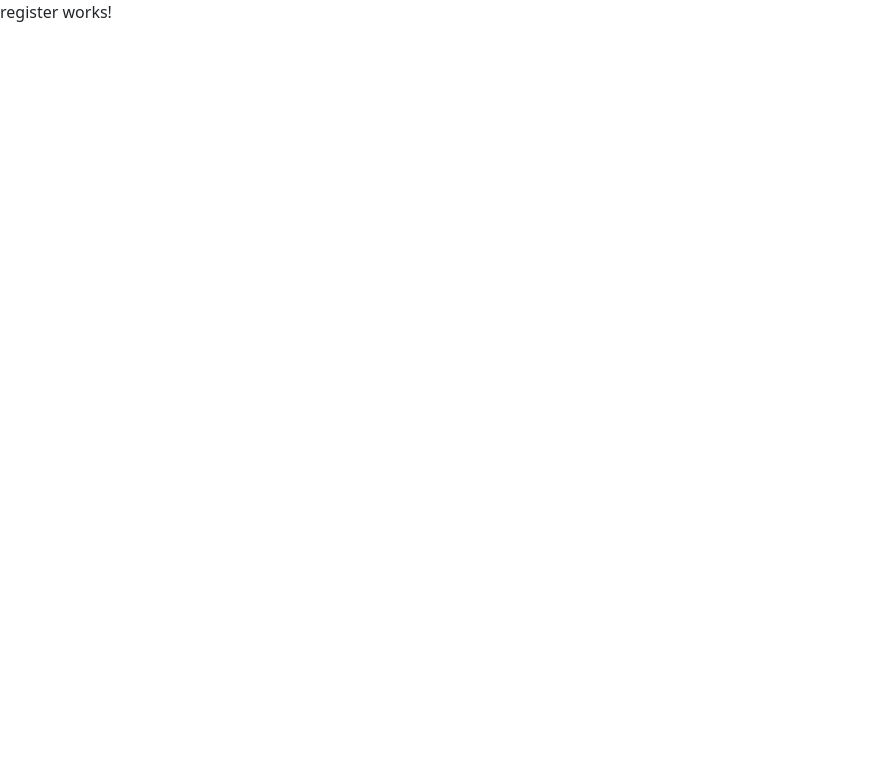
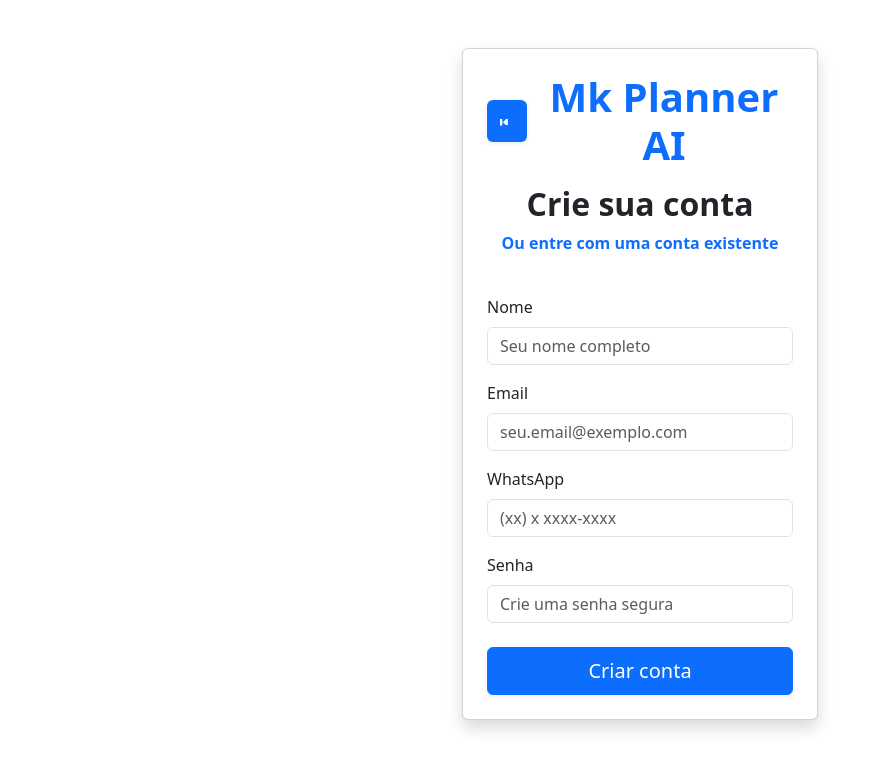
Before and after one commit to MarcosCarvalho45/agenda-ia, an Angular app: page /register in a window 1280 px wide. Shown: the top 770 px of the page, without its empty margins (0-883 px from the left). Built offline with nearby package versions, Linux system fonts and the light colour scheme.

Commit message:
feat: component de registro de usuario conectado

```diff
--- a/src/app/components/register/register.component.html
+++ b/src/app/components/register/register.component.html
@@ -1 +1,48 @@
-<p>register works!</p>
+<form [formGroup]="registerForm" (ngSubmit)="onSubmit()">
+  <div class="container mt-5">
+    <div class="row justify-content-center">
+      <div class="col-md-4">
+        <div class="card shadow p-4 rounded-2">
+          <div class="text-center mb-4">
+            <div class="d-flex align-items-center justify-content-center mb-3">
+              <div class="bg-primary text-white rounded-2 p-2 me-2 shadow-sm">
+                <svg xmlns="http://www.w3.org/2000/svg" width="24" height="24" fill="currentColor"
+                     class="bi bi-p" viewBox="0 0 16 16">
+                  <path d="M7.146 6.354L4.808 8.691V6.002H3.318V10.39h1.49v-2.68l2.338 2.337h1.41V6.002H7.146z" />
+                </svg>
+              </div>
+              <h1 class="fw-bold mb-0 text-primary">Mk Planner AI</h1>
+            </div>
+            <h2 class="mt-3 fw-bold text-dark">Crie sua conta</h2>
+            <p class="text-primary" (click)="criarNovaAgenda()"> <strong>Ou entre com uma conta existente</strong></p>
+          </div>
+
+          <div class="mb-3">
+            <label for="nome" class="form-label">Nome</label>
+            <input type="text" class="form-control rounded-2" id="nome" placeholder="Seu nome completo" formControlName="name">
+          </div>
+          <div class="mb-3">
+            <label for="email" class="form-label">Email</label>
+            <input type="email" class="form-control rounded-2" id="email" placeholder="seu.email@exemplo.com" formControlName="email">
+          </div>
+          <div class="mb-3">
+            <label for="phone" class="form-label">WhatsApp</label>
+            <input type="text" class="form-control rounded-2" id="phone" placeholder="(xx) x xxxx-xxxx" formControlName="phone">
+          </div>
+          <div class="mb-4">
+            <label for="senha" class="form-label">Senha</label>
+            <input type="password" class="form-control rounded-2" id="senha" placeholder="Crie uma senha segura" formControlName="password">
+          </div>
+
+          <div class="d-grid gap-2">
+            <button type="submit" class="btn btn-primary btn-lg rounded-2 shadow-sm">Criar conta</button>
+          </div>
+
+          <!-- mensagens de feedback -->
+          <p class="text-danger mt-2" *ngIf="errorMsg">{{ errorMsg }}</p>
+          <p class="text-success mt-2" *ngIf="successMsg">{{ successMsg }}</p>
+        </div>
+      </div>
+    </div>
+  </div>
+</form>
--- a/src/app/components/register/register.component.ts
+++ b/src/app/components/register/register.component.ts
@@ -1,11 +1,70 @@
-import { Component } from '@angular/core';
+import { Component, OnInit } from '@angular/core';
+import { FormBuilder, FormGroup, FormsModule, ReactiveFormsModule, Validators } from '@angular/forms'; // Importe FormsModule para usar [(ngModel)]
+import { CommonModule } from '@angular/common'; // Importe CommonModule para componentes standalone
+import { Router } from '@angular/router';
+import { AuthService } from '../../services/auth/auth.service';
 
 @Component({
   selector: 'app-register',
-  imports: [],
+  standalone: true,
+  imports: [ReactiveFormsModule, CommonModule],
   templateUrl: './register.component.html',
   styleUrl: './register.component.scss'
 })
-export class RegisterComponent {
+export class RegisterComponent implements OnInit {
+
+  registerForm!: FormGroup;
+  errorMsg = '';
+  successMsg = '';
+
+  constructor(private fb: FormBuilder, private authService: AuthService, private router: Router) { }
+
+  ngOnInit(): void {
+    this.createFormRegisterUser();
+  }
+
+  createFormRegisterUser() {
+    this.registerForm = this.fb.group({
+      name: ['', [Validators.required]],
+      email: ['', [Validators.required, Validators.email]],
+      phone: ['', [Validators.required]],
+      password: ['', [Validators.required]]
+      // tenantId será calculado automaticamente
+    });
+  }
+
+  onSubmit() {
+    if (this.registerForm.invalid) {
+      this.errorMsg = 'Por favor, preencha todos os campos corretamente.';
+      return;
+    }
+
+    const { name, email, phone, password } = this.registerForm.value;
+
+    // Geração automática do tenantId
+    const cleanName = name.toLowerCase().replace(/\s+/g, '');
+    const last4Digits = phone.slice(-4);
+    const tenantId = `${cleanName}-${last4Digits}`;
+
+    const payload = { name, email, phone, password, tenantId };
+
+    this.authService.register(payload).subscribe({
+      next: (res) => {
+        this.successMsg = 'Usuário registrado com sucesso!';
+        this.errorMsg = '';
+        setTimeout(() => {
+          this.router.navigate(['/login']);
+        }, 1500);
+      },
+      error: (err) => {
+        this.errorMsg = err?.error?.message || 'Erro ao registrar usuário.';
+        this.successMsg = '';
+      }
+    });
+  }
+
+  criarNovaAgenda() {
+    this.router.navigate(['/login']);
+  }
 
 }
--- a/src/app/services/auth/auth.service.ts
+++ b/src/app/services/auth/auth.service.ts
@@ -25,6 +25,16 @@ export class AuthService {
     );
   }
 
+  register(data: {
+    name: string;
+    email: string;
+    phone: string;
+    password: string;
+    tenantId: string;
+  }): Observable<any> {
+    return this.http.post<any>(`${this.apiUrl}auth/register`, data);
+  }
+
   logout(): void {
     localStorage.removeItem('token');
     // ou outras ações de logout que queira
```
